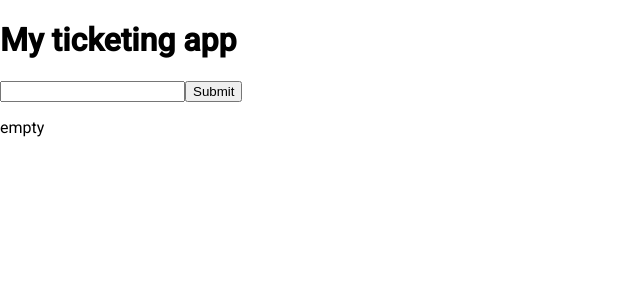
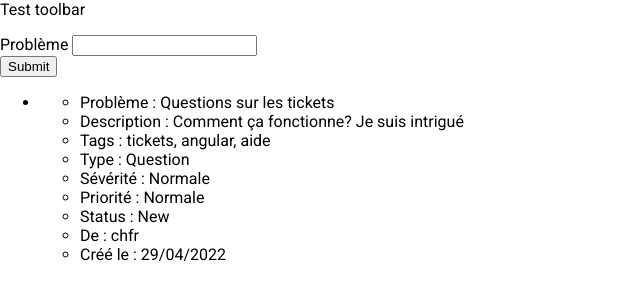
Before and after one commit to CHFR-wide/support_app, an Angular app: page / in a window 1280 px wide. Shown: the top 300 px of the page, without its empty margins (0-640 px from the left). Built offline with nearby package versions, Linux system fonts and the light colour scheme.

Commit message:
displays tickets with dummy data

```diff
--- a/src/app/app.component.css
+++ b/src/app/app.component.css
@@ -0,0 +1,3 @@
+main {
+  margin-top: 1rem;
+}
--- a/src/app/app.component.html
+++ b/src/app/app.component.html
@@ -1,2 +1,5 @@
-<h1>My ticketing app</h1>
-<app-ticket-create></app-ticket-create>
+<app-header></app-header>
+<main>
+  <app-ticket-create></app-ticket-create>
+  <app-ticket-list></app-ticket-list>
+</main>
--- /dev/null
+++ b/src/app/header/header.component.html
@@ -0,0 +1 @@
+<header>Test toolbar</header>
--- a/src/app/tickets/ticket-create/ticket-create/ticket-create.component.html
+++ b/src/app/tickets/ticket-create/ticket-create.component.html
@@ -1,3 +1,5 @@
+Problème
 <input type="text" [(ngModel)]="inputVal">
+<br>
 <button (click)="onAddTicket()">Submit</button>
 <p>{{ issue }}</p>
--- a/src/app/tickets/ticket-create/ticket-create/ticket-create.component.ts
+++ b/src/app/tickets/ticket-create/ticket-create.component.ts
@@ -7,7 +7,7 @@ import { Component } from '@angular/core';
 })
 export class TicketCreateComponent {
   inputVal = '';
-  issue = 'empty';
+  issue = '';
 
   onAddTicket() {
     this.issue = this.inputVal;
--- /dev/null
+++ b/src/app/tickets/ticket-list/ticket-list.component.html
@@ -0,0 +1,16 @@
+<ul *ngIf="tickets.length > 0">
+  <li *ngFor="let ticket of tickets">
+    <ul>
+      <li>Problème : {{ ticket.issue }}</li>
+      <li>Description : {{ ticket.description }}</li>
+      <li>Tags : {{ ticket.tags.join(", ") }}</li>
+      <li>Type : {{ ticket.type }}</li>
+      <li>Sévérité : {{ ticket.severity }}</li>
+      <li>Priorité : {{ ticket.priority }}</li>
+      <li>Status : {{ ticket.status }}</li>
+      <li>De : {{ ticket.from }}</li>
+      <li>Créé le : {{ ticket.created }}</li>
+    </ul>
+  </li>
+</ul>
+<p *ngIf="tickets.length == 0">Rien à afficher</p>
--- /dev/null
+++ b/src/app/tickets/ticket-list/ticket-list.component.ts
@@ -0,0 +1,31 @@
+import { Component } from '@angular/core';
+
+@Component({
+  selector: 'app-ticket-list',
+  templateUrl: './ticket-list.component.html',
+  styleUrls: ['./ticket-list.component.css']
+})
+export class TicketListComponent {
+  tickets = [{
+      issue: "Questions sur les tickets",
+      description: "Comment ça fonctionne? Je suis intrigué",
+      tags: ['tickets', 'angular', 'aide'],
+      type: "Question",
+      severity: "Normale",
+      priority: "Normale",
+      status: "New",
+      from: "chfr",
+      created: "29/04/2022",
+  }]
+  // tickets: {
+  //   issue: string;
+  //   description: string;
+  //   tags: Array<string>;
+  //   type: string;
+  //   severity: string;
+  //   priority: string;
+  //   status: string;
+  //   from: string;
+  //   created: string;
+  // }[] = []
+}
```
Also changed, not shown: src/app/app.module.ts (+15 -3 lines), src/app/header/header.component.ts (added, +11 -0 lines), src/app/header/header.component.css (added), src/app/tickets/ticket-create/ticket-create.component.css (added), src/app/tickets/ticket-list/ticket-list.component.css (added), 2 other files (tests, documents, lock files or other folders).
